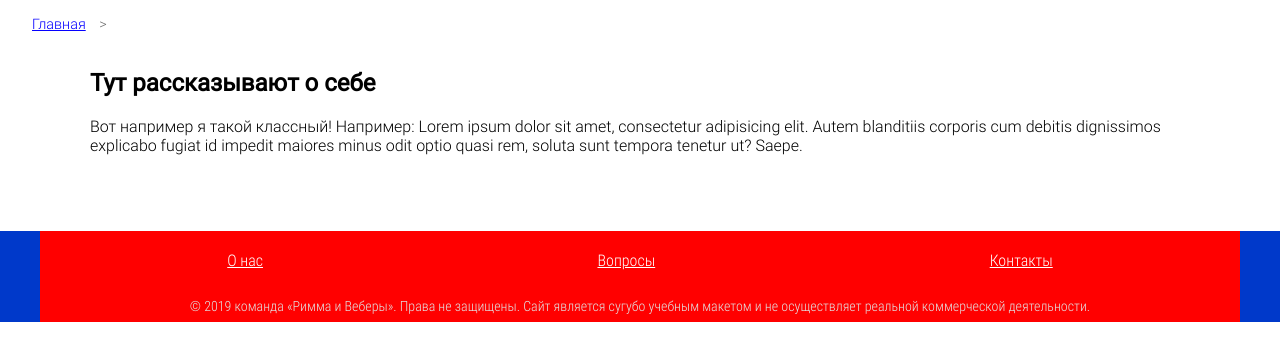
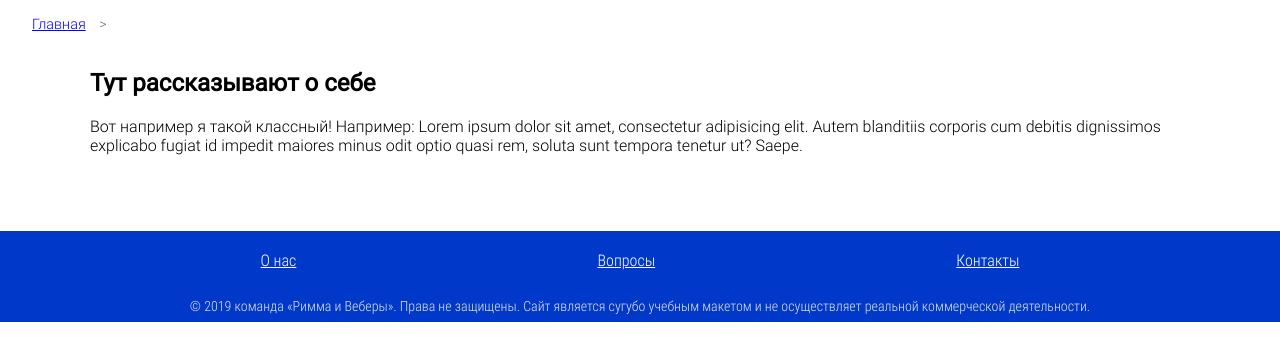
Before and after one commit to megas781/moloko.ru, a PHP site: page /about/index.php in a window 1280 px wide. Shown: the part 276-637 px from the top of the page. Run offline with PHP 8.4, Linux system fonts and the light colour scheme; data that the repository does not hold is empty.

Commit message:
footer became adaptive v1

```diff
--- a/master/footer.php
+++ b/master/footer.php
@@ -15,11 +15,8 @@ if (isset($params['script_path'])) {
 </script>
 
 <footer class="footer">
-    <div class="wr960">
+    <div class="wra1200">
         <div class="footer-links">
-<!--            <a href="/about/" class="footer-link">Услуги</a>-->
-<!--            <a href="/about/" class="footer-link">Условия сотридничества</a>-->
-<!--            <a href="/about/" class="footer-link">Лицензия</a>-->
             <a href="/" class="footer-link">О нас</a>
             <a href="/faq/" class="footer-link">Вопросы</a>
             <a href="/contacts/" class="footer-link">Контакты</a>
```
